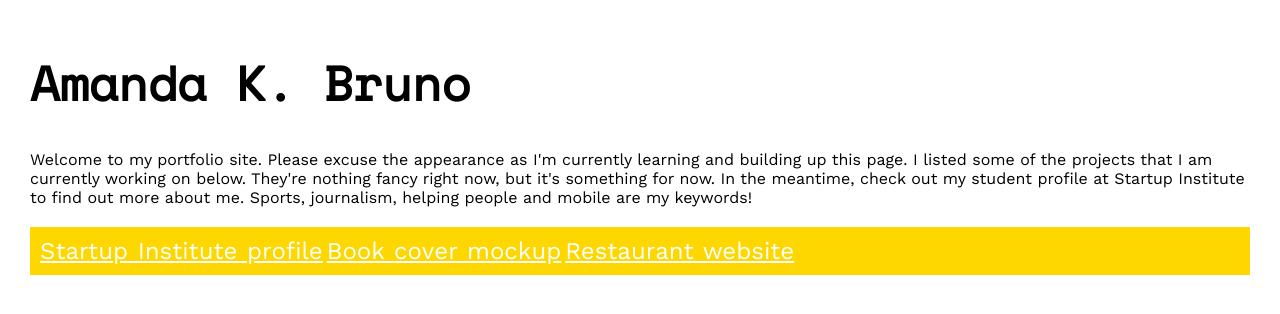
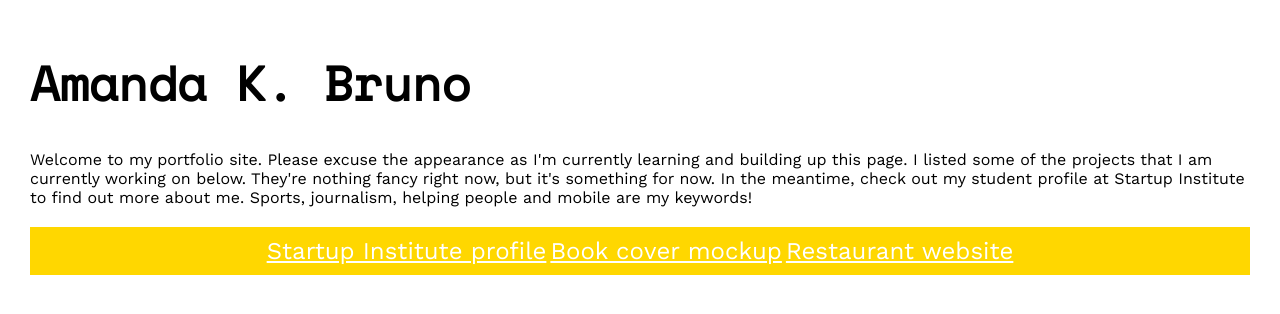
Before and after one commit to editorabruno/editorabruno.github.io, a plain HTML site: page index.html in a window 1280 px wide. Drawn offline with nearby package versions, Linux system fonts and the light colour scheme.

Commit message:
Update main.css

```diff
--- a/css/main.css
+++ b/css/main.css
@@ -22,7 +22,6 @@ ul li {
   	display: inline-block;
   	text-align: center;
   	font-family: 'Work Sans', sans-serif;
-  	word-spacing: .0625em;
 }
 
 ul {
@@ -30,6 +29,7 @@ ul {
 	margin-top: 20px;
 	margin-bottom: 20px;
   	padding: 10px 10px 10px 10px;
+  	text-align: center;
 }
 
 a:link {
```
